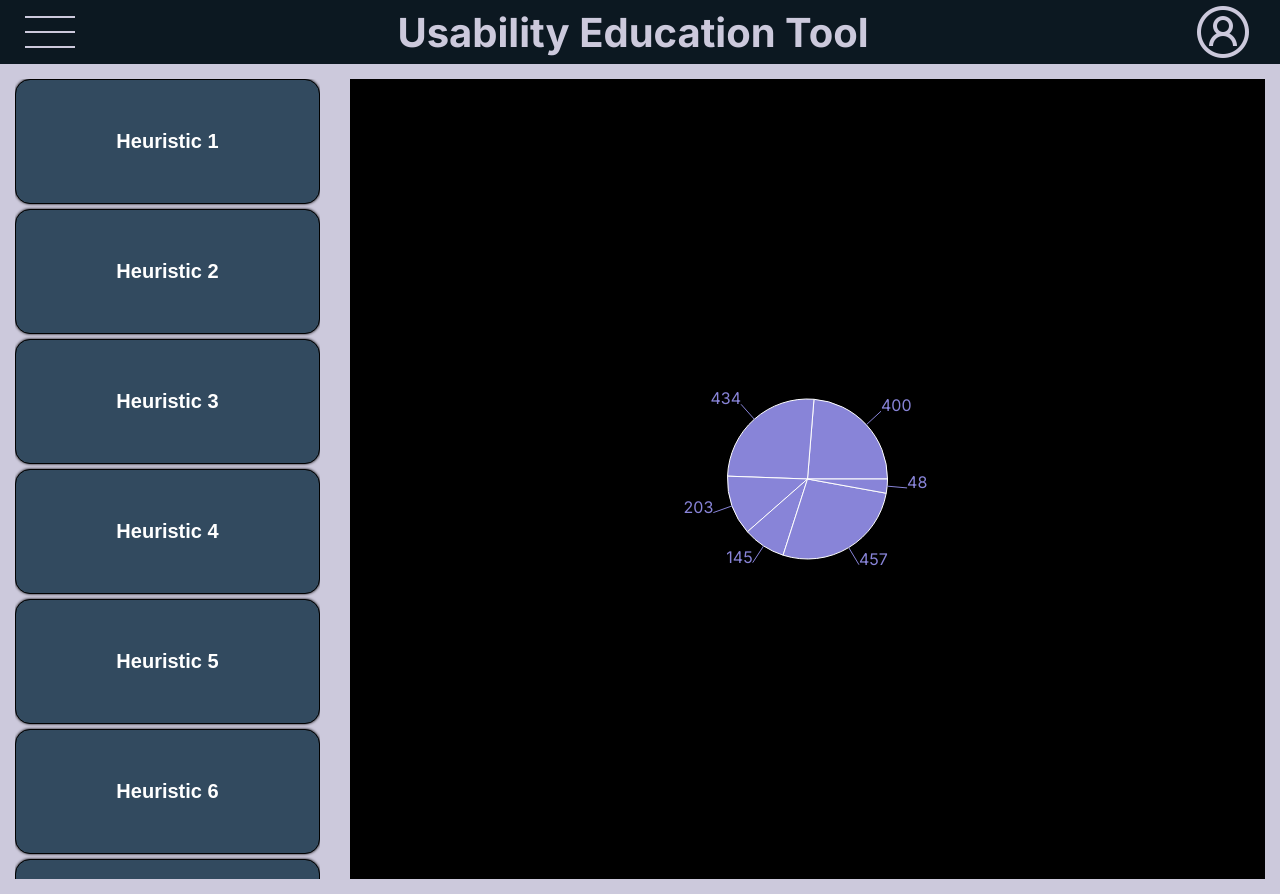
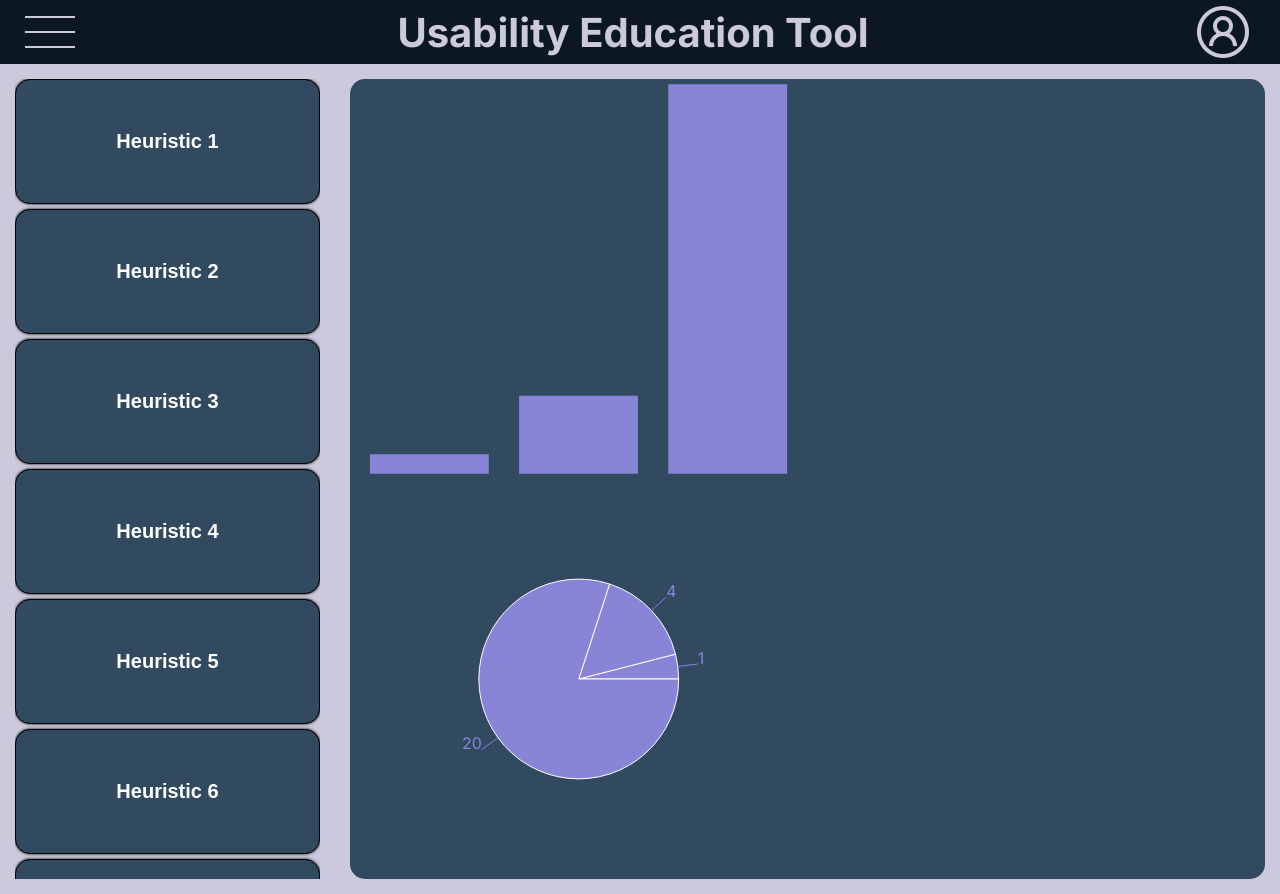
Before and after one commit to wajdialjedaani/Innovation-Labs-Usability-Education-Tool, a Next.js app in the folder usability-tool/: page /statistics in a window 1280 px wide. Built offline with nearby package versions, Linux system fonts and the light colour scheme.

Commit message:
Added stats page button functionality
Populated the statistics page to show random data. Added a simple bar graph as an example. The data will change when the heuristic buttons are clicked.

```diff
--- a/usability-tool/app/(main)/(statistics)/statistics/page.js
+++ b/usability-tool/app/(main)/(statistics)/statistics/page.js
@@ -1,47 +1,59 @@
 "use client";
 import "@/styles/statistics.scss";
-import { ResponsiveContainer, PieChart, Pie, Tooltip } from "recharts";
+import { useState } from "react";
+import {
+  ResponsiveContainer,
+  PieChart,
+  Pie,
+  Tooltip,
+  BarChart,
+  Bar,
+} from "recharts";
+
+const heuristics = Array.from({ length: 10 }, (x, i) => `Heuristic ${i + 1}`);
+
+const exampleData = heuristics.map(() => [
+  {
+    name: `Number of Questions Right`,
+    value: Math.floor(Math.random() * 10),
+  },
+  {
+    name: `Number of Questions Wrong`,
+    value: Math.floor(Math.random() * 10),
+  },
+  {
+    name: `Example`,
+    value: Math.floor(Math.random() * 25),
+  },
+]);
 
 export default function Statistics() {
-  const heuristics = [
-    "Heuristic 1",
-    "Heuristic 2",
-    "Heuristic 3",
-    "Heuristic 4",
-    "Heuristic 5",
-    "Heuristic 6",
-    "Heuristic 7",
-    "Heuristic 8",
-    "Heuristic 9",
-    "Heuristic 10",
-  ];
-
-  const exampleData = [
-    { name: "Heuristic 1", value: 400 },
-    { name: "Heuristic 2", value: 434 },
-    { name: "Heuristic 3", value: 203 },
-    { name: "Heuristic 4", value: 145 },
-    { name: "Heuristic 5", value: 457 },
-    { name: "Heuristic 6", value: 48 },
-  ];
+  const [currHeuristic, setCurrHeuristic] = useState(0);
 
   return (
     <main>
       <section className="stat-buttons">
-        {heuristics.map((heuristic) => (
-          <button key={heuristic}>{heuristic}</button>
+        {heuristics.map((heuristic, index) => (
+          <button key={index} onClick={() => setCurrHeuristic(index)}>
+            {heuristic}
+          </button>
         ))}
       </section>
       <section className="stat-container">
-        <ResponsiveContainer width="100%" height="100%">
-          <PieChart width={3} height={3}>
+        <ResponsiveContainer width="50%" height="50%">
+          <BarChart width={150} height={40} data={exampleData[currHeuristic]}>
+            <Bar dataKey="value" fill="#8884d8" />
+          </BarChart>
+        </ResponsiveContainer>
+        <ResponsiveContainer width="50%" height="50%">
+          <PieChart width={350} height={450}>
             <Pie
               dataKey="value"
               isAnimationActive={false}
-              data={exampleData}
+              data={exampleData[currHeuristic]}
               cx="50%"
               cy="50%"
-              outerRadius={80}
+              outerRadius={100}
               fill="#8884d8"
               label
             />
--- a/usability-tool/styles/statistics.scss
+++ b/usability-tool/styles/statistics.scss
@@ -17,7 +17,6 @@ main {
     color: #ffffff;
     background-color: #324a5f;
     border-radius: 15px;
-    border: none;
     padding: 50px 70px;
     cursor: pointer;
     border: 1px solid black;
@@ -31,6 +30,6 @@ main {
 
 .stat-container {
   flex: 75%;
-  background-color: black;
-  flex-grow: 1;
+  background-color: #324a5f;
+  border-radius: 15px;
 }
```
